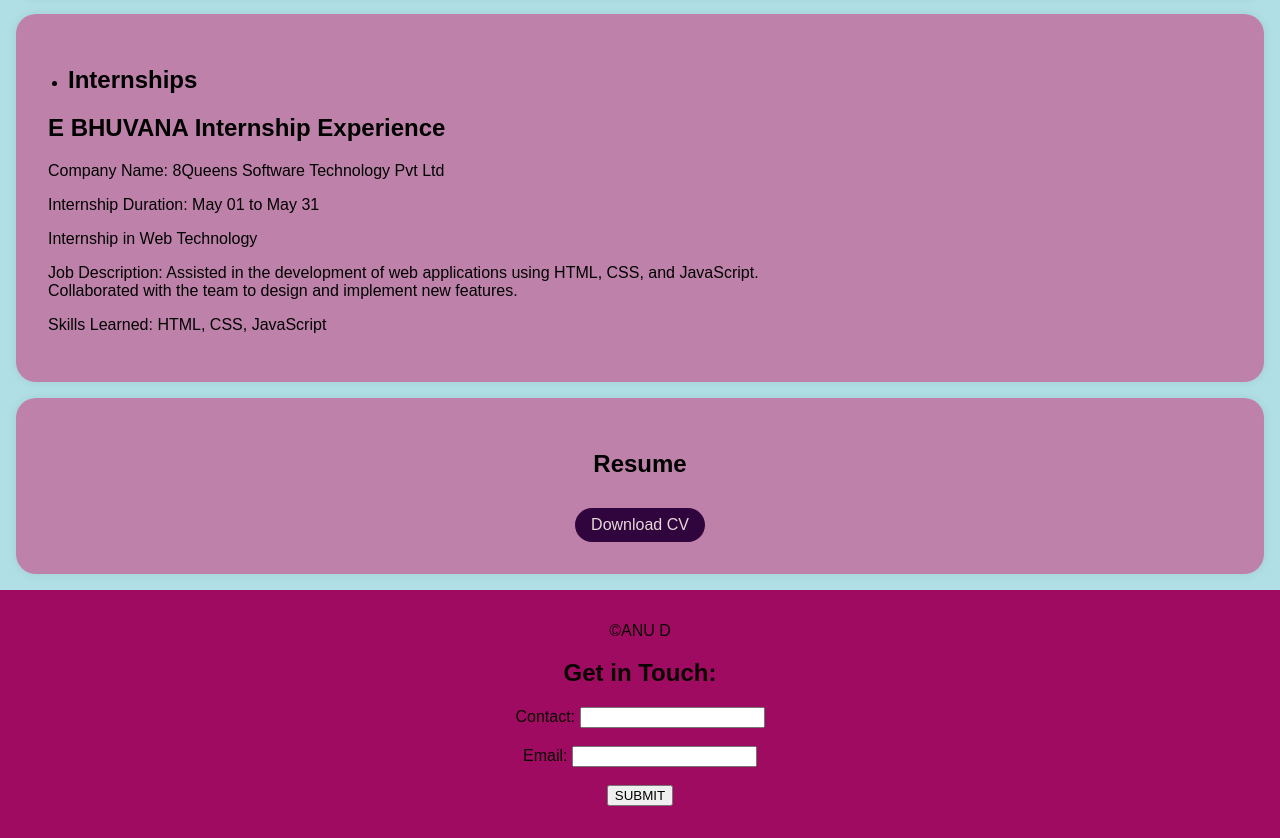
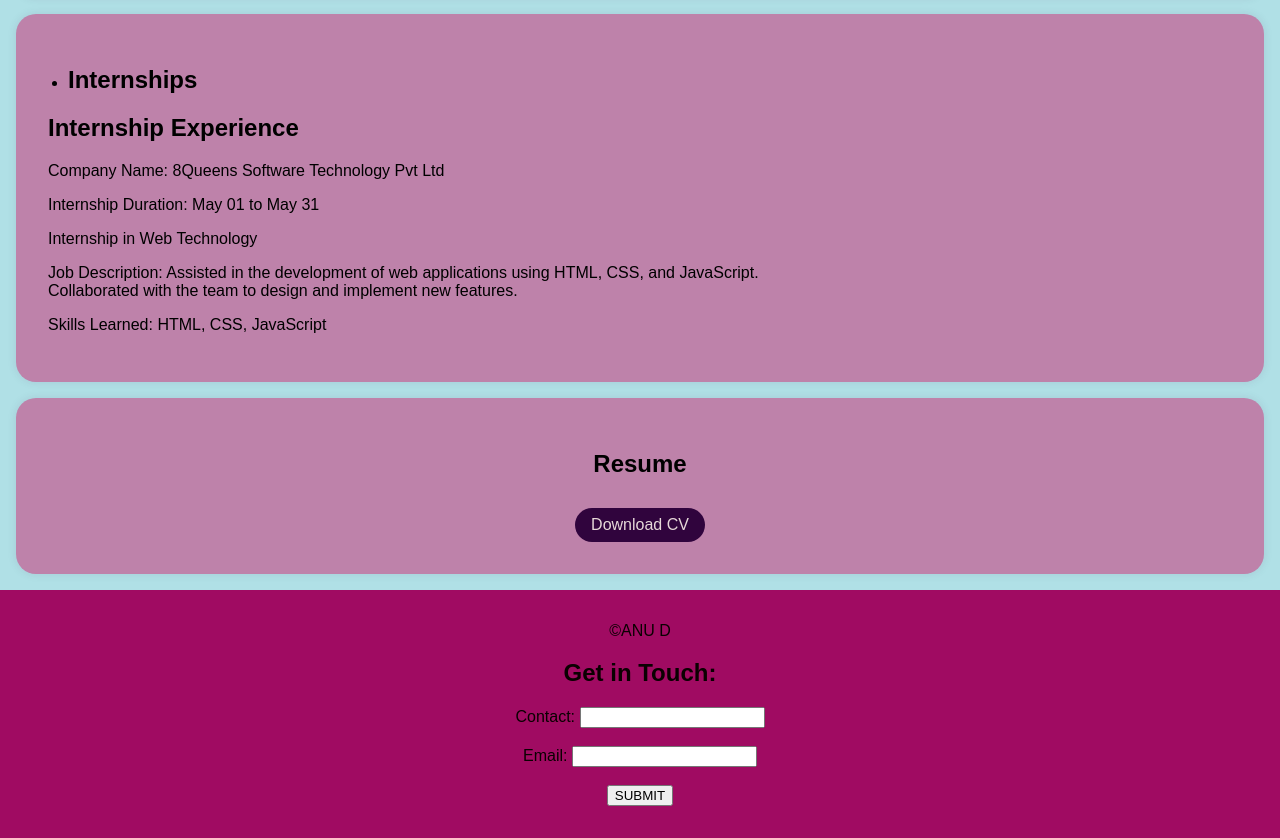
Before and after one commit to Anudurai-20/Digital-portfolio-5, a plain HTML site: page index.html in a window 1280 px wide. Shown: the part 990-1828 px from the top of the page. Drawn offline with Linux system fonts and the light colour scheme.

Commit message:
Update index.html

```diff
--- a/index.html
+++ b/index.html
@@ -165,7 +165,7 @@
                 <h2>Internships</h2>
         </ul>
 
-             <h1>E BHUVANA Internship Experience</h1>
+             <h1>Internship Experience</h1>
   <p>Company Name: 8Queens Software Technology Pvt Ltd</p>
   <p>Internship Duration: May 01 to May 31</p>
   <p>Internship in Web Technology </p>
```
